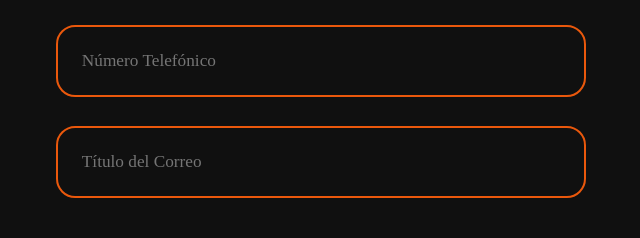
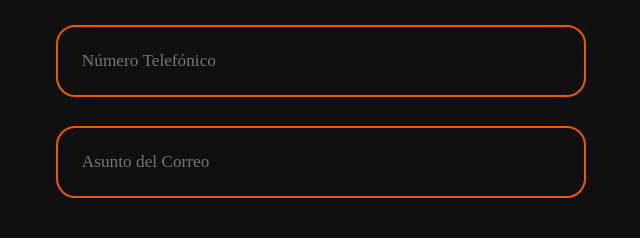
Before and after one commit to midnightmuffin/midnightmuffin.github.io, a plain HTML site: page index.html in a window 1280 px wide. Shown: the part 9227-9465 px from the top of the page, 319-959 px from the left. Drawn offline with nearby package versions, Linux system fonts and the light colour scheme.

Commit message:
Update index.html

```diff
--- a/index.html
+++ b/index.html
@@ -210,7 +210,7 @@
                 </div>
                 <div class="input-box">
                     <input type="text" name="phone" placeholder="Número Telefónico">
-                    <input type="text" name="subject" placeholder="Título del Correo">
+                    <input type="text" name="subject" placeholder="Asunto del Correo">
                 </div>
             </div>
             <div class="input-group2">
```
